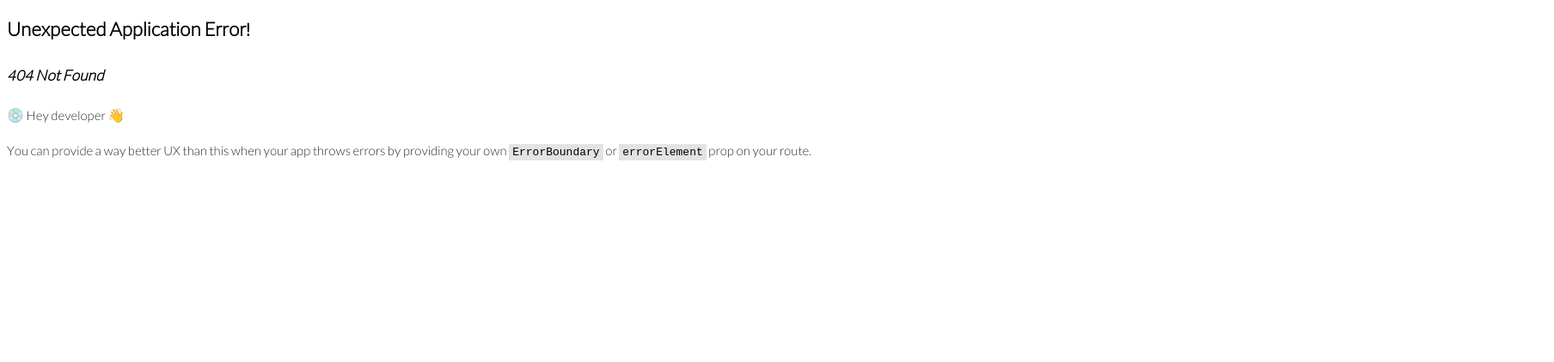
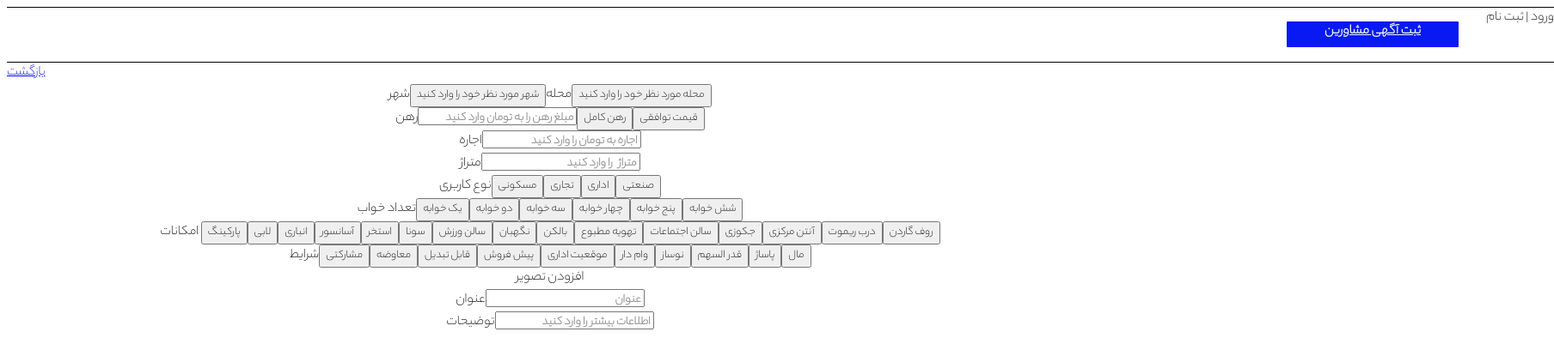
Before and after one commit to alirezasaeednia/universityprojects, a React (Create React App) app in the folder semester projects/4021/Database/dbproject/: page /agahi in a window 1280 px wide. Before the commit this address had no page. Shown: the top 422 px of the page at 86% size, 1808 px wide, since content can reach past the window. Built offline with nearby package versions, Linux system fonts and the light colour scheme.

Commit message:
completation of agahi

```diff
--- a/semester projects/4021/Database/dbproject/src/Components/NavigationBar.js
+++ b/semester projects/4021/Database/dbproject/src/Components/NavigationBar.js
@@ -37,7 +37,7 @@ const NavigationBar = () => {
 
             </div>
                 )}
-                <button id="agahi" >ثبت آگهی مشاورین</button>
+                <a  href="agahi" id="agahi" >ثبت آگهی مشاورین</a>
         </div>
       </div>
     );
--- /dev/null
+++ b/semester projects/4021/Database/dbproject/src/Components/goback.js
@@ -0,0 +1,13 @@
+import React from "react";
+const Back = () => {
+
+    return (
+        <div>
+            <a href="http://localhost:3000/">بازگشت</a>
+        </div>
+    );
+}
+
+
+
+export default Back;
--- a/semester projects/4021/Database/dbproject/src/index.css
+++ b/semester projects/4021/Database/dbproject/src/index.css
@@ -43,11 +43,17 @@ gap: 2rem;
   width: 200px;
   font-size: 1rem;
   font-family: YekanBakh,Tahoma;
+  text-align: center;
+  border: 5px rgb(255, 0, 0);
   height: 30px;
   color: aliceblue;
   font-weight: bold;
   cursor: pointer;
   margin-top: 1rem;
+}
+
+#myagahi{
+  text-align: center;
 }
 .stuff:hover a {
   opacity: 30%;
@@ -59,7 +65,13 @@ gap: 2rem;
     height: 60vh;
     margin:50px 100px;
   }
-
+.main_sign_in a{
+  margin: 10px;
+  background-color: #dd0000;
+  border-radius: 2px;
+  border: 1px solid black;
+  color: rgb(255, 255, 255);
+}
 
   .container img {
     width: 100%;
--- a/semester projects/4021/Database/dbproject/src/index.js
+++ b/semester projects/4021/Database/dbproject/src/index.js
@@ -5,6 +5,7 @@ import Sign from './pages/sign';
 import Result from "./pages/searchresult";
 import Up from "./pages/signup";
 import Profile from "./pages/profile";
+import Agahi from "./pages/agahi";
 import {
     createBrowserRouter,
     RouterProvider,
@@ -28,6 +29,9 @@ const router = createBrowserRouter([
   },  {
     path: "profile",
     element: <Profile/>
+  }, {
+    path: "agahi",
+    element: <Agahi/>
   },
 ]);
 
--- /dev/null
+++ b/semester projects/4021/Database/dbproject/src/pages/agahi.js
@@ -0,0 +1,108 @@
+import React from "react";
+import NavigationBar from "../Components/NavigationBar";
+import Back from "../Components/goback";
+const Agahi = () => {
+  return (
+    <div>
+          <NavigationBar />
+          <Back/>
+
+      <div id="myagahi">
+        <div>
+          <a>محله</a>
+          <button>شهر مورد نظر خود را وارد کنید</button>
+          <a>شهر</a>
+
+          <button>محله مورد نظر خود را وارد کنید</button>
+        </div>
+        <div>
+          <a>رهن</a>
+          <input placeholder="مبلغ رهن را به تومان وارد کنید" />
+          <button>رهن کامل</button>
+          <button>قیمت توافقی</button>
+        </div>
+
+        <div>
+          <a>اجاره</a>
+          <input placeholder="اجاره به تومان را وارد کنید" />
+        </div>
+
+        <div>
+          <a>متراژ</a>
+          <input placeholder="متراژ   را وارد کنید" />
+              </div>
+
+              <div>
+                  <a>نوع کاربری</a>
+                  <button>مسکونی</button>
+                  <button>تجاری</button>
+                  <button>اداری</button>
+                  <button>صنعتی</button>
+
+              </div>
+
+              <div>
+                  <a>تعداد خواب</a>
+                  <button>یک خوابه</button>
+                  <button>دو خوابه</button>
+                  <button>سه خوابه</button>
+                  <button>چهار خوابه</button>
+                  <button>پنج خوابه</button>
+                  <button>شش خوابه</button>
+              </div>
+
+              <div>
+                  <a>امکانات </a>
+                  <button>پارکینگ</button>
+                  <button>لابی</button>
+                  <button>انباری</button>
+                  <button>آسانسور</button>
+                  <button>استخر</button>
+                  <button>سونا</button>
+                  <button>سالن ورزش</button>
+                  <button>نگهبان</button>
+                  <button>بالکن</button>
+                  <button>تهویه مطبوع</button>
+                  <button>سالن اجتماعات</button>
+                  <button>جکوزی</button>
+                  <button>آنتن مرکزی</button>
+                  <button>درب ریموت</button>
+                  <button>روف گاردن</button>
+              </div>
+              <div>
+                  <a>شرایط</a>
+                  <button>مشارکتی</button>
+                  <button>معاوضه</button>
+                  <button>قابل تبدیل</button>
+                  <button>پیش فروش</button>
+                  <button>موقعیت اداری</button>
+                  <button>وام دار</button>
+                  <button>نوساز</button>
+                  <button>قدر السهم</button>
+                  <button>پاساژ</button>
+                  <button>مال</button>
+              </div>
+
+              <div>
+                  <a>افزودن تصویر</a>
+                  <div className="tasviriezafekon">
+
+
+                  </div>
+              </div>
+
+              <div>
+                  <a>عنوان</a>
+                  <input placeholder="عنوان"></input>
+              </div>
+
+              <div>
+                  <a>توضیحات</a>
+                  <input placeholder="اطلاعات بیشتر را وارد کنید"></input>
+              </div>
+      </div>
+    </div>
+  );
+};
+
+export default Agahi;
--- a/semester projects/4021/Database/dbproject/src/pages/profile.js
+++ b/semester projects/4021/Database/dbproject/src/pages/profile.js
@@ -1,11 +1,15 @@
 import React from "react";
 import NavigationBar from '../Components/NavigationBar';
+import Back from "../Components/goback";
+
 const Profile = () => {
 
     return (
 
         <div>
             <NavigationBar />
+            <Back/>
+
             <div className="toppicture">
                 <img src="https://cdn-cashy-static-assets.lucidchart.com/marketing/blog/2019Q2/classroom-seating-chart/classroom-seating-header.png"></img>
             </div>
--- a/semester projects/4021/Database/dbproject/src/pages/searchresult.js
+++ b/semester projects/4021/Database/dbproject/src/pages/searchresult.js
@@ -1,5 +1,7 @@
 import React from "react";
 import NavigationBar from '../Components/NavigationBar';
+import Back from "../Components/goback";
+
 
 const Result = () => {
 
@@ -7,6 +9,8 @@ const Result = () => {
 
         <div>
             <NavigationBar />
+            <Back/>
+
             <div className="whole">
                 <div className="filter">
                     <div id="خرید"><button>خرید</button></div>
--- a/semester projects/4021/Database/dbproject/src/pages/sign.js
+++ b/semester projects/4021/Database/dbproject/src/pages/sign.js
@@ -1,6 +1,6 @@
 import React from "react";
 import NavigationBar from '../Components/NavigationBar';
-
+import Back from "../Components/goback";
 const Sign = () => {
 
     return (
@@ -15,9 +15,8 @@ const Sign = () => {
 
                 <input placeholder="شماره همراه یا ایمیل"></input>
                 <button>ورود</button>
-                <button>ثبت نام در کلید</button>
-                <button>بازگشت</button>
-
+                <a href="signup" >ثبت نام در کلید</a>
+                <Back/>
             </div>
         </div>
     );
--- a/semester projects/4021/Database/dbproject/src/pages/signup.js
+++ b/semester projects/4021/Database/dbproject/src/pages/signup.js
@@ -1,6 +1,7 @@
 import React from "react";
 import NavigationBar from "../Components/NavigationBar";
 import { useState } from "react";
+import Back from "../Components/goback";
 
 const Up = () => {
   const [isDiv1Enabled, setDiv1Enabled] = useState(false);
@@ -21,7 +22,9 @@ const Up = () => {
       <div className="myselect">
         <div><button onClick={enableDiv1}>مشاور</button></div>
         <div><button onClick={enableDiv2}>مدیر آژانس</button> </div>
-      </div>
+          </div>
+          <Back/>
+
       {isDiv1Enabled && <div className="moshaver">
         <div>
           <a>اطلاعات مشاور</a>
```
